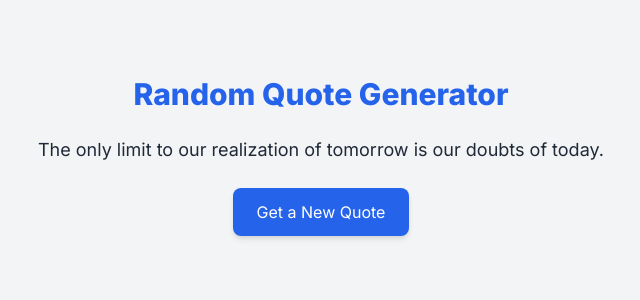
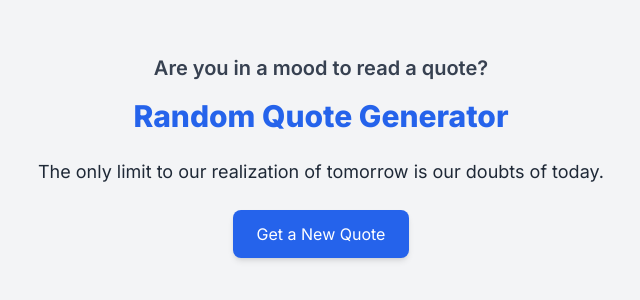
Before and after one commit to ruwinikularathne/quote-generator, a Next.js app: page / in a window 1280 px wide. Shown: the part 244-544 px from the top of the page, without its empty margins (319-959 px from the left). Built offline with nearby package versions, Linux system fonts and the light colour scheme.

Commit message:
new content added

```diff
--- a/app/page.tsx
+++ b/app/page.tsx
@@ -23,6 +23,7 @@ export default function Home() {
 
   return (
     <main className="flex min-h-screen flex-col items-center justify-center p-6 bg-gray-100">
+      <h2 className="text-xl font-semibold text-gray-700 mb-4">Are you in a mood to read a quote?</h2>
       <h1 className="text-3xl font-extrabold text-blue-600 mb-6">Random Quote Generator</h1>
       <p className="text-lg text-gray-800 mb-6 text-center max-w-xl">{quote}</p>
       <button
```
